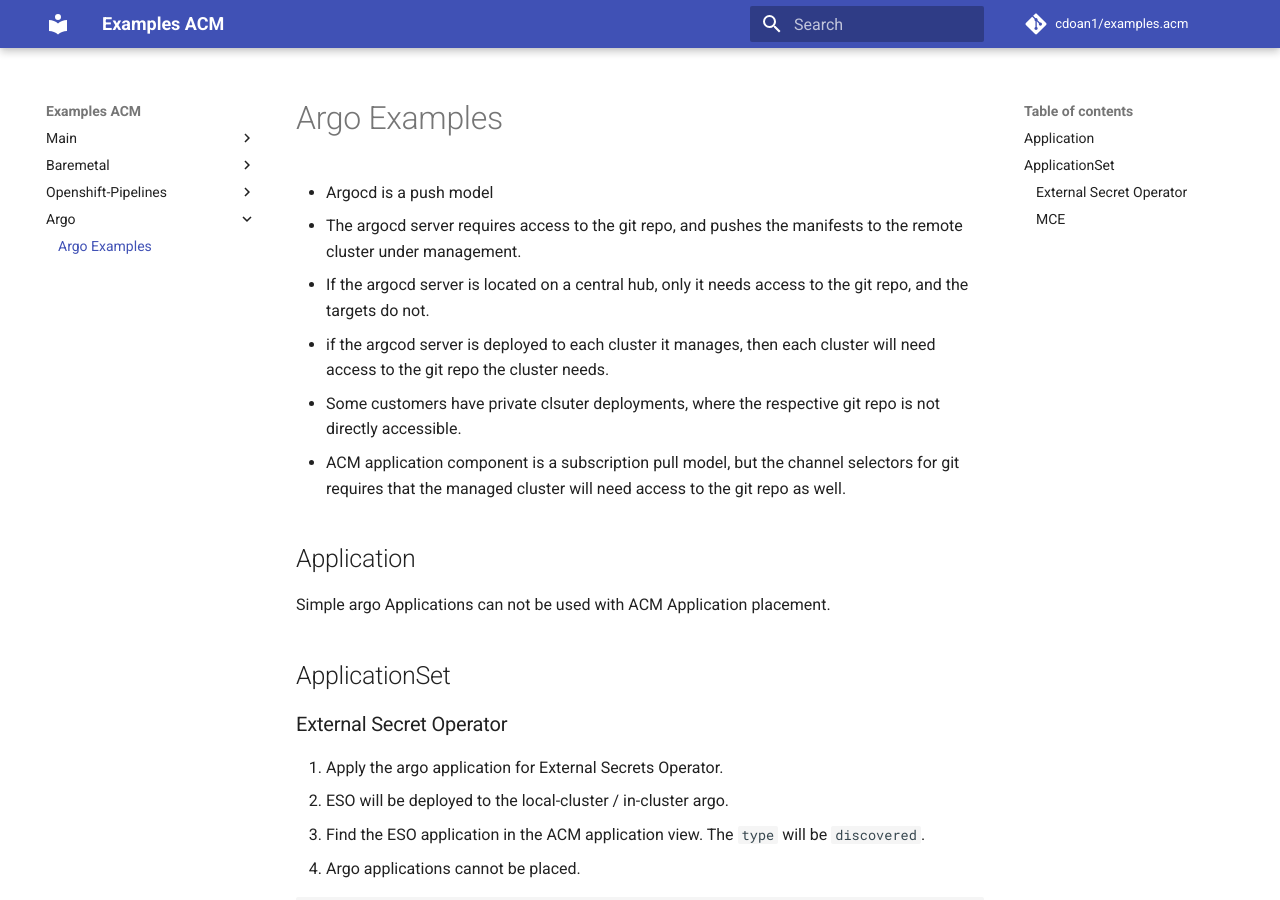
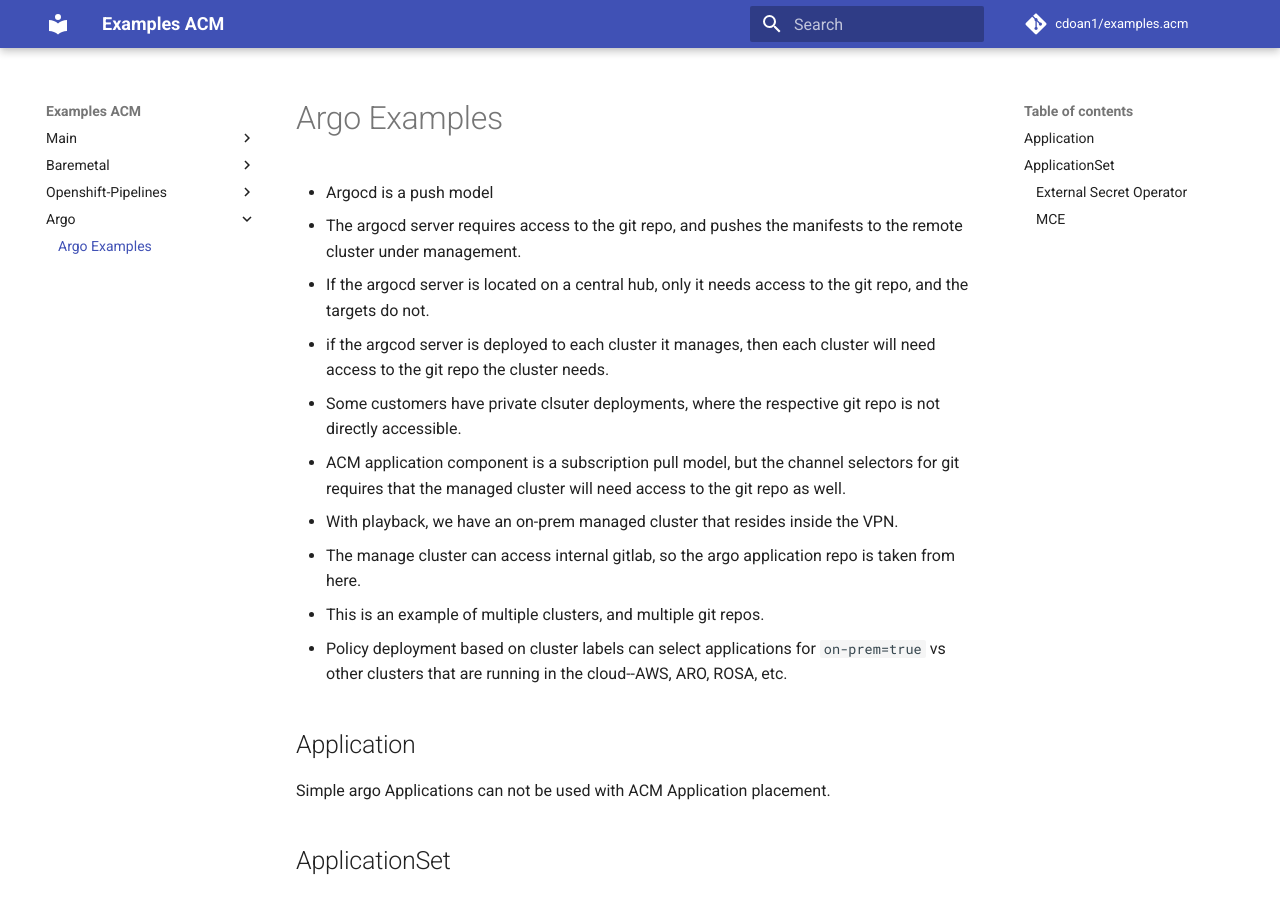
Before and after one commit to cdoan1/examples.acm, an MkDocs documentation site: the page built from docs/argo/argo.md, in a window 1280 px wide and 900 px high. Built offline with MkDocs 1.6.1 and Material for MkDocs 9.7.7, drawn with Linux system fonts in a browser that asks for light colours; comment, search, counter and statistics services are not loaded.

Commit message:
update metadata

```diff
--- a/docs/argo/argo.md
+++ b/docs/argo/argo.md
@@ -6,6 +6,11 @@
 * if the argcod server is deployed to each cluster it manages, then each cluster will need access to the git repo the cluster needs.
 * Some customers have private clsuter deployments, where the respective git repo is not directly accessible.
 * ACM application component is a subscription pull model, but the channel selectors for git requires that the managed cluster will need access to the git repo as well.
+
+* With playback, we have an on-prem managed cluster that resides inside the VPN.
+* The manage cluster can access internal gitlab, so the argo application repo is taken from here.
+* This is an example of multiple clusters, and multiple git repos.
+* Policy deployment based on cluster labels can select applications for `on-prem=true` vs other clusters that are running in the cloud--AWS, ARO, ROSA, etc.
 
 ## Application
 
```
